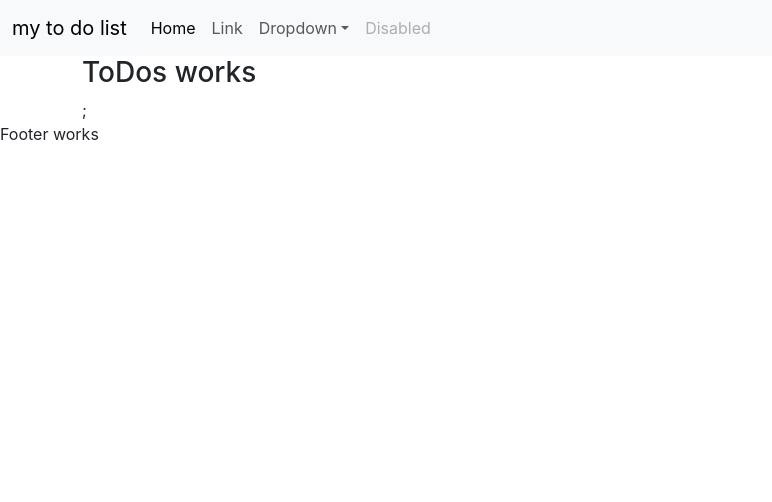
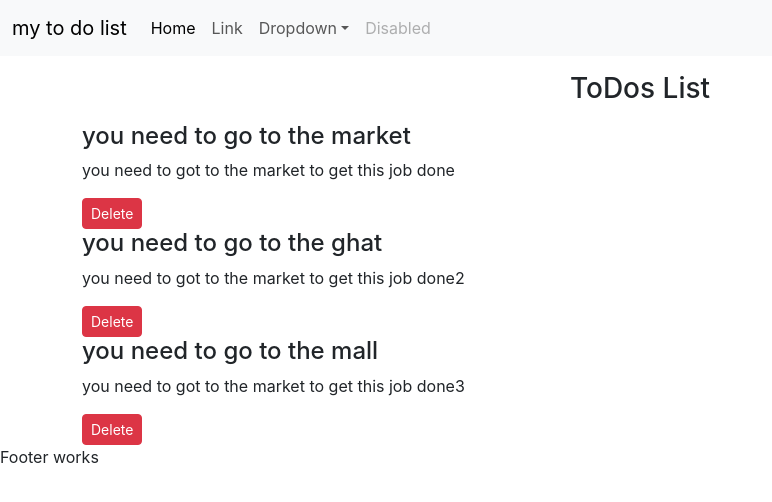
Before and after one commit to pradhuman-chhabra/ToDoListApp, a React (Create React App) app: page / in a window 1280 px wide. Shown: the top 502 px of the page, without its empty margins (0-772 px from the left). Built offline with nearby package versions, Linux system fonts and the light colour scheme.

Commit message:
watched till 1.14

```diff
--- a/src/App.js
+++ b/src/App.js
@@ -6,30 +6,33 @@ import { Footer } from "./myComponenets/Footer";
 // since this is not ecport default function then its inside curly braces
 
 function App() {
+  const onDelete = (todo) => {
+    console.log("i am on delete of todo", todo);
+  };
   // i'll make an object of all my todos and i'll make an array of all the todos
-  let todos=[
+  let todos = [
     {
-      sno:1,
+      sno: 1,
       title: "you need to go to the market",
-      desc:"you need to got to the market to get this job done"
+      desc: "you need to got to the market to get this job done",
     },
     {
-      sno:1,
+      sno: 1,
       title: "you need to go to the ghat",
-      desc:"you need to got to the market to get this job done2"
+      desc: "you need to got to the market to get this job done2",
     },
     {
-      sno:1,
+      sno: 1,
       title: "you need to go to the mall",
-      desc:"you need to got to the market to get this job done3"
+      desc: "you need to got to the market to get this job done3",
     },
-
-
-  ]
+  ];
   return (
     <>
       <Header title="my to do list" searchBar={false} />
-      <ToDos />
+      <ToDos todos={todos} onDelete={onDelete} />
+      {/* Here i have passed the props to ToDos.js from App.js, i have passes todos and onDelete to ToDos.js */}
+      {/* ToDos.js beta hai App.js ka toh woh usko props mein todos and onDelte pass kar dega,ToDos.js props mein isko store kerga aur inko jaise marji aaye use karega, ToDoItems.js, ToDos.js ka beta hai toh woh usko props dega using props or by destructuring , it will recieve todo (not ToDos, woh map function use kar rha hai todos naam ke array par aur todo return kar rhai , wohi pass ho rha hai) and onDelete and finally it will use the onDelete on onClick event*/}
       <Footer />
     </>
   );
--- /dev/null
+++ b/src/myComponenets/ToDoItem.js
@@ -0,0 +1,33 @@
+import React from "react";
+
+export const ToDoItem = ({ todo, onDelete }) => {
+  return (
+    <div>
+      <h4>{todo.title}</h4>
+      <p>{todo.desc}</p>
+      <button
+        className="btn btn-sm btn-danger"
+        onClick={() => {
+          onDelete(todo);
+        }}
+      >
+        {/* what does this arrow function do, whenever there is a call i.e onDelete then the arrow function ko onDelete ko task ke saath call kar dena hai
+        Here we were just passing the onDelte function using onClick={OnDelete} , and if we use onClick={onDelete()} or onClick={onDelete(todo)} then it would be calling the arrow function , we don't want that because agr aise hoga toh rendering ke time par hi fucntion call ho jayega teeno instances ke liye ,
+        Why did we use arrow function ?
+        Because if we called he function directly toh woh rendering ke time par hi call ho jaata , but arrow function mein daal kar main function pass kar rha hoo call nahi kar rha, jo hame karna hain
+        func - means passing a function , func() means calling the function
+        toh basically hamne ek function bana diya jisme hamne function call daal diya aur woh function hamne pass kar diya , arrow function pass hua usme onDelete(todo) function call daal di
+        */}
+        Delete
+      </button>
+      {/* isme likha hai jaise hi koi click kare main yeh ondelete method ko rrun karwa dunga , yeh method jo maine todo se todoitem mein pass karwaya hai */}
+      {/* desructuring is a js concept here in the top line , we could have written props
+      export const ToDoItem = (props)
+
+      but instead we used two curly braces and put whatever we wanted to pass as props seperately , i.e todo and onDelete, agr props pass karenge toh har jagah props.onDelete likha padhega warna aise hi likh ke kaam ho jayega
+
+      destructuring mein ek concept hota hai ki main export const ToDoItem = (props) likh  du ya props mein jo cheez hai woh likh du , i.e export const ToDoItem = ({ todo, onDelete }) agr porps likhunga toh pure program mein props.onDelete aur props.todo.title, props.todo.desc likhna padhega
+      */}
+    </div>
+  );
+};
--- a/src/myComponenets/ToDoItems.js
+++ /dev/null
@@ -1,5 +0,0 @@
-import React from "react";
-
-export const ToDoItems = () => {
-  return <div>ToDO Works</div>;
-};
--- a/src/myComponenets/ToDos.js
+++ b/src/myComponenets/ToDos.js
@@ -1,9 +1,27 @@
 import React from "react";
+import { ToDoItem } from "./ToDoItem";
+// ./ means the item is in the same folder
 
-export const ToDos = () => {
+export const ToDos = (props) => {
   return (
     <div className="container">
-      <h3>ToDos works</h3>;
+      <h3 className="text-center my-3">ToDos List</h3>
+      {/* this classname makes the things center aligned */}
+      {/* my-3 gives it a margin */}
+      {/* <ToDoItem todo={props.todos[0]}/> */}
+      {/* Instead of providing one todo like the above one we will traverse it using loop using the map function */}
+      {props.todos.map((todo)=>{
+        return(
+          <>
+          {/* <> Wrapping things inside can return more than one element </> */}
+          {/* <h3>this will return more than one things</h3> */}
+          <ToDoItem todo={todo} key={todo.sno} onDelete={props.onDelete}/>
+          {/* maine todo.js se todoitem.js wale componenet mein ek ondelete method pass kiya hain yeh method main onclick run karwa dunga*/}
+          </>
+        )
+      }
+
+      )}
     </div>
   );
 };
```
